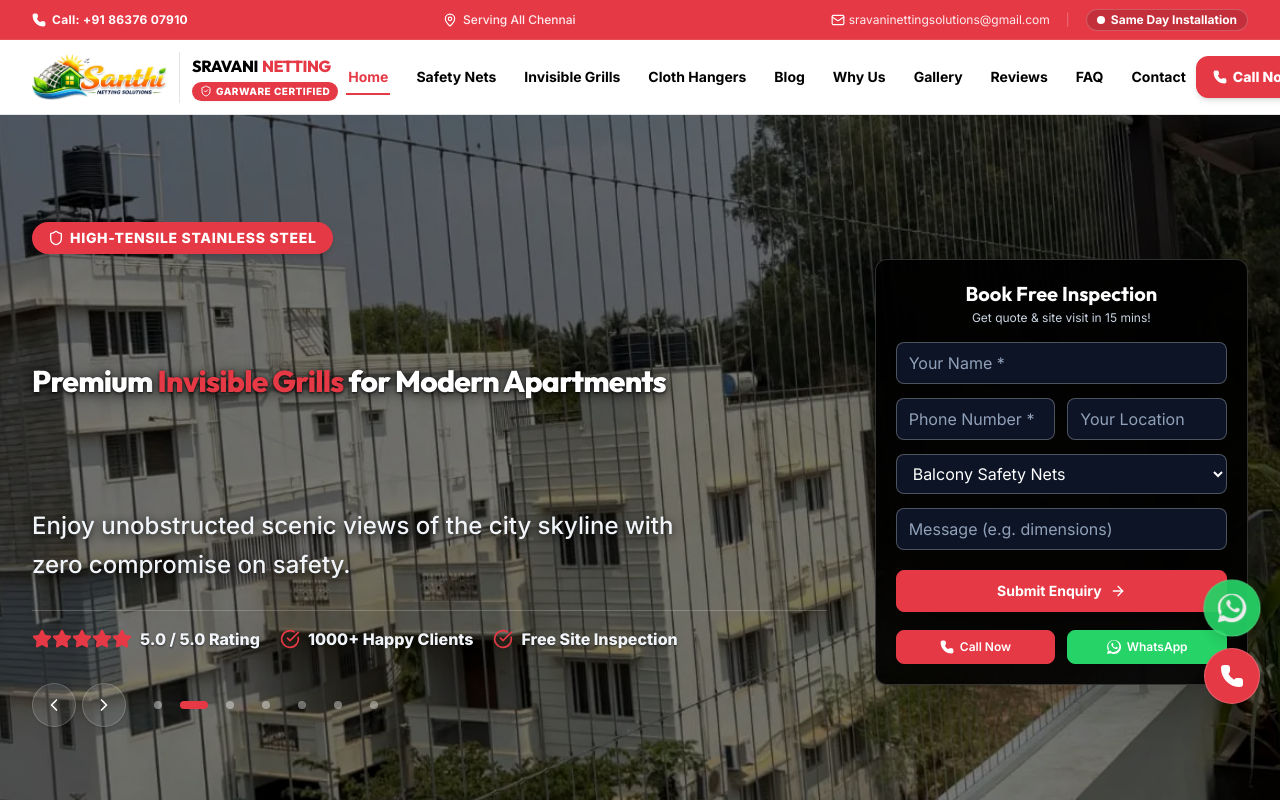
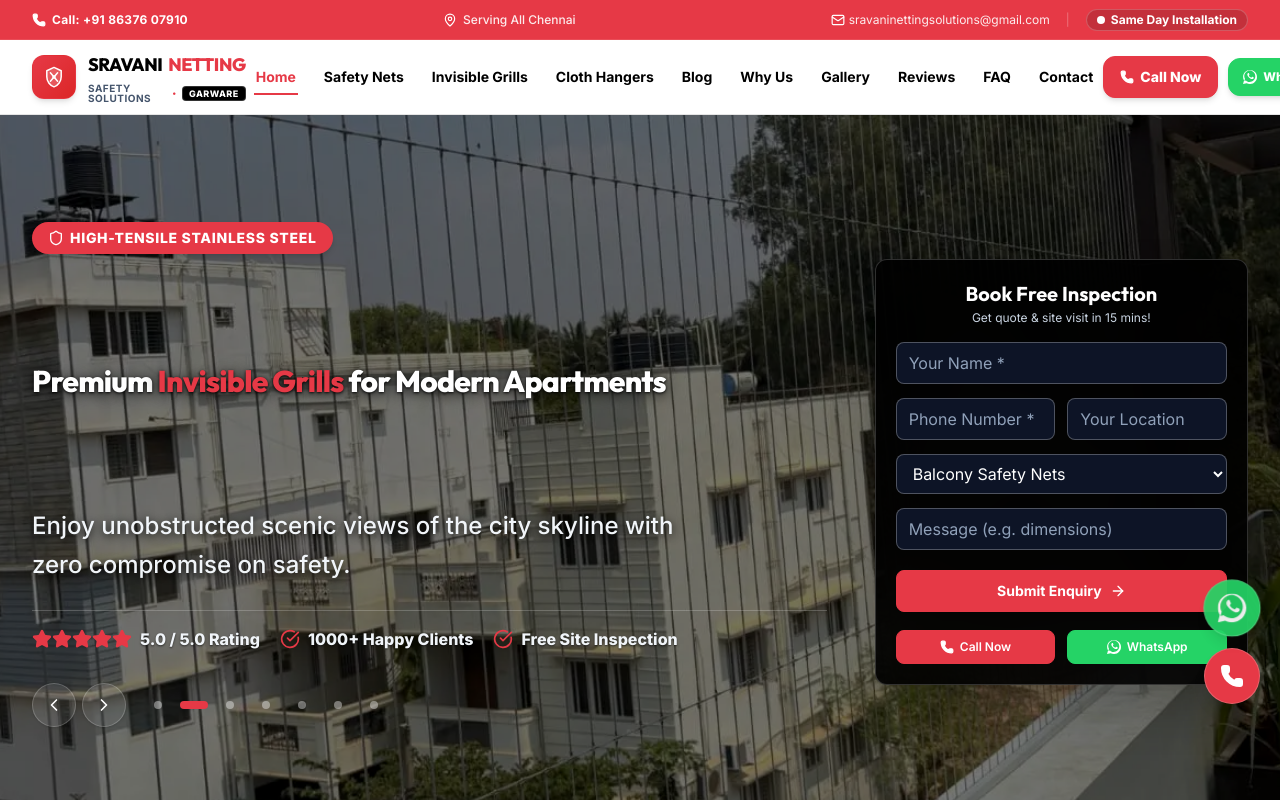
Before and after one commit to ajay-Ai-Ds/Sravani-Netting-Solutions, a Next.js app: page / in a window 1280 px wide. Shown: the top 802 px of the page. Built offline with nearby package versions, Linux system fonts and the light colour scheme.

Commit message:
Replace image logo with custom Garware Corporate Theme Emblem & Netting Shield Logo

```diff
--- a/src/components/Logo.tsx
+++ b/src/components/Logo.tsx
@@ -1,8 +1,6 @@
 "use client";
 
 import React from "react";
-import Image from "next/image";
-import { ShieldCheck } from "lucide-react";
 
 interface LogoProps {
   height?: number | string;
@@ -13,53 +11,57 @@ interface LogoProps {
 }
 
 export default function Logo({
-  height = 48,
   className = "",
   theme = "dark",
-  showPartnerBadge = true,
 }: LogoProps) {
-  const parsedHeight = typeof height === "number" ? height : parseInt(height) || 48;
-  const logoWidth = Math.round(parsedHeight * 2.8);
-
-  const isDarkBg = theme === "light"; // "light" theme prop means light-colored logo text for dark bg
+  const isDarkBg = theme === "light"; // light theme prop means white text for dark background
 
   return (
-    <div className={`flex items-center gap-1.5 xs:gap-2 sm:gap-3 select-none transition-all duration-300 ${className}`}>
-      {/* Visual Logo Image */}
-      <div
-        className="relative flex-shrink-0 transition-all duration-300 w-[95px] xs:w-[115px] sm:w-[135px]"
-        style={{ height: parsedHeight }}
+    <div className={`flex items-center gap-2.5 sm:gap-3 select-none transition-all duration-300 ${className}`}>
+      {/* Garware Corporate Style Theme Emblem Logo */}
+      <div className="relative flex-shrink-0 flex items-center justify-center w-10 h-10 sm:w-11 sm:h-11 rounded-xl bg-gradient-to-br from-[#e63946] to-[#dc2626] text-white shadow-md border border-[#e63946]/30">
+        <svg
+          viewBox="0 0 40 40"
+          fill="none"
+          xmlns="http://www.w3.org/2000/svg"
+          className="w-6 h-6 text-white"
         >
-        <Image
-          src="/images/reallogo.webp"
-          alt="Sravani Netting Solutions Logo"
-          fill
-          className="object-contain"
-          priority
-          sizes="(max-width: 640px) 110px, 180px"
+          {/* Garware Shield Container */}
+          <path
+            d="M20 4L32 9.5V19.5C32 27.2 26.9 34.3 20 36.5C13.1 34.3 8 27.2 8 19.5V9.5L20 4Z"
+            fill="currentColor"
+            fillOpacity="0.2"
+            stroke="currentColor"
+            strokeWidth="2.5"
+            strokeLinejoin="round"
           />
+          {/* Garware Netting Cross Weave */}
+          <path d="M14 13L26 27M26 13L14 27" stroke="white" strokeWidth="2.5" strokeLinecap="round" />
+          <circle cx="20" cy="20" r="3" fill="#ffffff" />
+        </svg>
       </div>
 
-      {/* Business Name & Garware Partnership Badge (Visible on Mobile & Desktop) */}
-      {showPartnerBadge && (
-        <div className={`flex flex-col justify-center border-l ${isDarkBg ? "border-white/20" : "border-[#e5e5e5]"} pl-1.5 xs:pl-2 sm:pl-3 py-0.5`}>
-          <div className="flex items-center gap-1 leading-none mb-0.5 sm:mb-1">
-            <span className={`font-extrabold text-[10px] xs:text-xs sm:text-sm xl:text-base tracking-tight font-display ${isDarkBg ? "text-white" : "text-[#000000]"}`}>
+      {/* Garware Theme Typography: SRAVANI NETTING */}
+      <div className="flex flex-col justify-center">
+        <div className="flex items-center gap-1.5 leading-none mb-1">
+          <span className={`font-extrabold text-sm sm:text-base xl:text-lg tracking-tight font-display ${isDarkBg ? "text-white" : "text-[#000000]"}`}>
             SRAVANI
           </span>
-            <span className="font-extrabold text-[10px] xs:text-xs sm:text-sm xl:text-base tracking-tight text-[#e63946] font-display">
+          <span className="font-extrabold text-sm sm:text-base xl:text-lg tracking-tight text-[#e63946] font-display">
             NETTING
           </span>
         </div>
 
-          <div className="flex items-center gap-1">
-            <span className="inline-flex items-center gap-0.5 sm:gap-1 bg-[#e63946] text-white text-[8px] xs:text-[9px] sm:text-[10px] font-extrabold px-1.5 sm:px-2 py-0.5 rounded-full shadow-xs uppercase tracking-wider whitespace-nowrap">
-              <ShieldCheck className="w-2.5 h-2.5 sm:w-3 sm:h-3 text-white" />
-              Garware Certified
+        <div className="flex items-center gap-1.5 leading-none">
+          <span className={`text-[9px] sm:text-[10px] font-bold uppercase tracking-wider ${isDarkBg ? "text-slate-300" : "text-slate-600"}`}>
+            SAFETY SOLUTIONS
+          </span>
+          <span className="text-[#e63946] text-[8px] font-extrabold">•</span>
+          <span className="bg-[#000000] text-white text-[8px] sm:text-[9px] font-extrabold px-1.5 py-0.5 rounded uppercase tracking-wider border border-white/20">
+            GARWARE
           </span>
         </div>
       </div>
-      )}
     </div>
   );
 }
```
Lines whose indentation alone changed are shown as unchanged.
